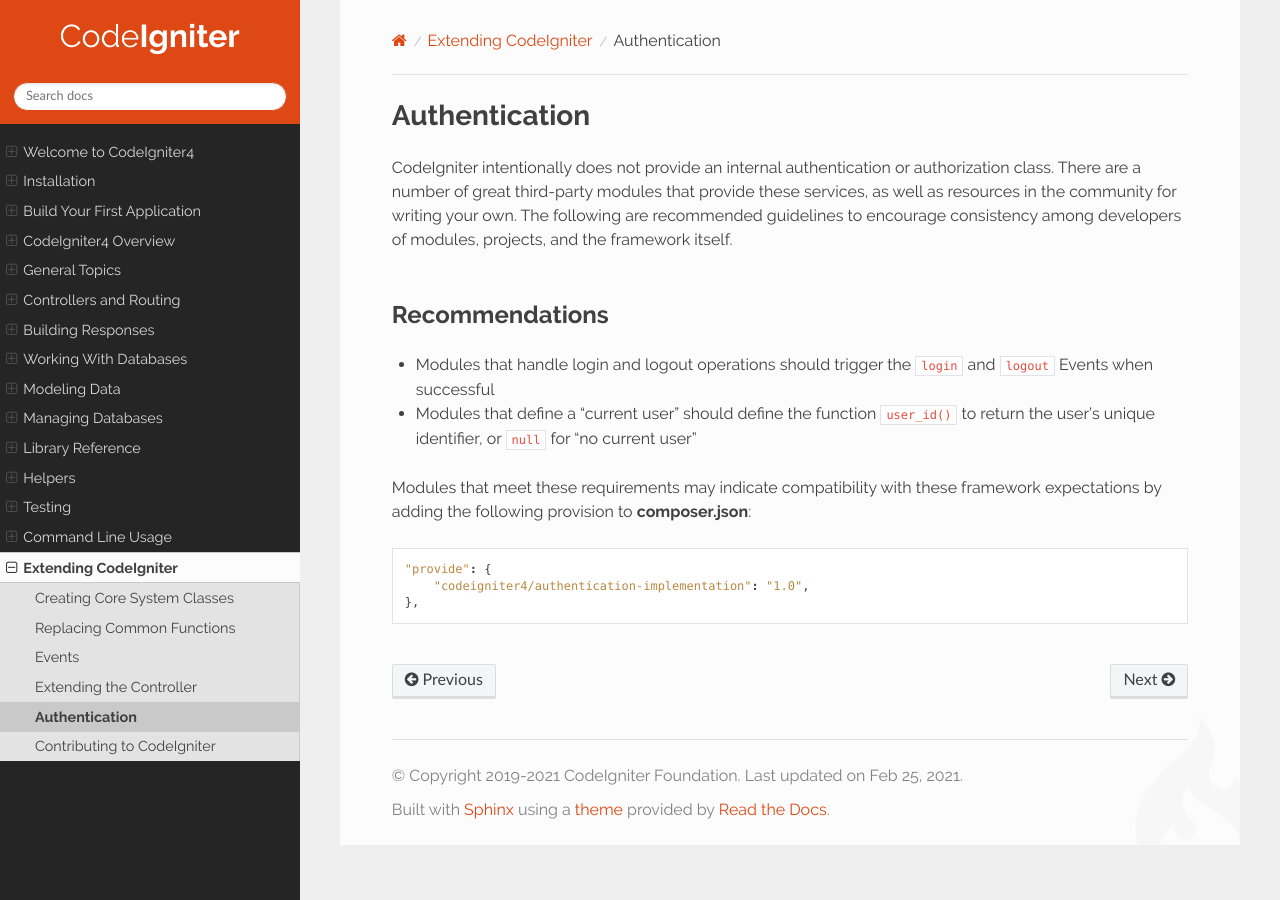
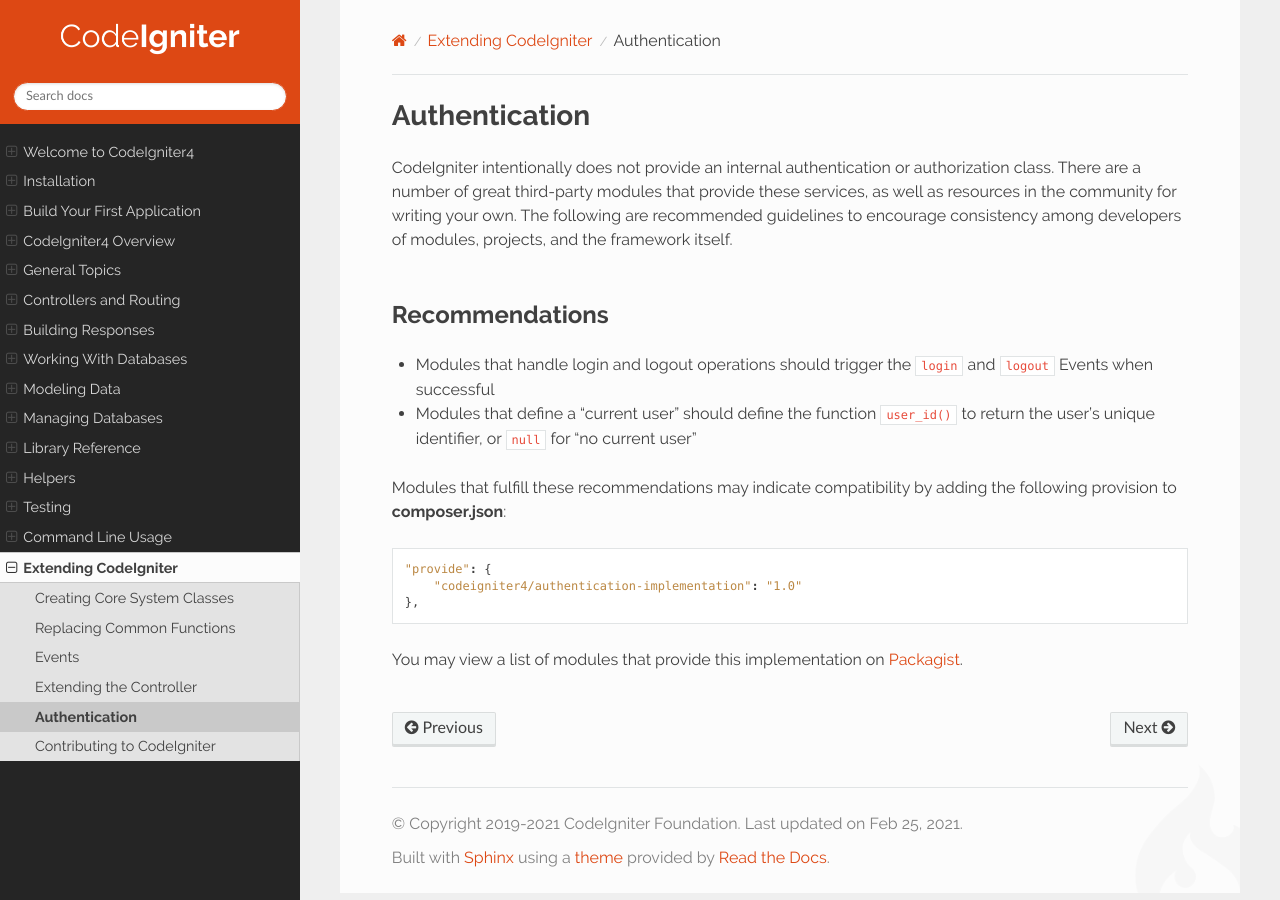
Before and after one commit to NEKOGET/ci4_user_guide_src, a Sphinx documentation site: the page built from source/extending/authentication.rst, in a window 1280 px wide. Built offline with Sphinx 7.4.7 and the Read the Docs theme 2.0.0, drawn with Linux system fonts in a browser that asks for light colours.

Commit message:
[ci skip] Add Packagist link

```diff
--- a/source/extending/authentication.rst
+++ b/source/extending/authentication.rst
@@ -12,9 +12,10 @@ Recommendations
 * Modules that handle login and logout operations should trigger the ``login`` and ``logout`` Events when successful
 * Modules that define a "current user" should define the function ``user_id()`` to return the user's unique identifier, or ``null`` for "no current user"
 
-Modules that meet these requirements may indicate compatibility with these framework expectations by adding
-the following provision to **composer.json**::
+Modules that fulfill these recommendations may indicate compatibility by adding the following provision to **composer.json**::
 
     "provide": {
-        "codeigniter4/authentication-implementation": "1.0",
+        "codeigniter4/authentication-implementation": "1.0"
     },
+
+You may view a list of modules that provide this implementation on `Packagist <https://packagist.org/providers/codeigniter4/authentication-implementation>`_.
```
